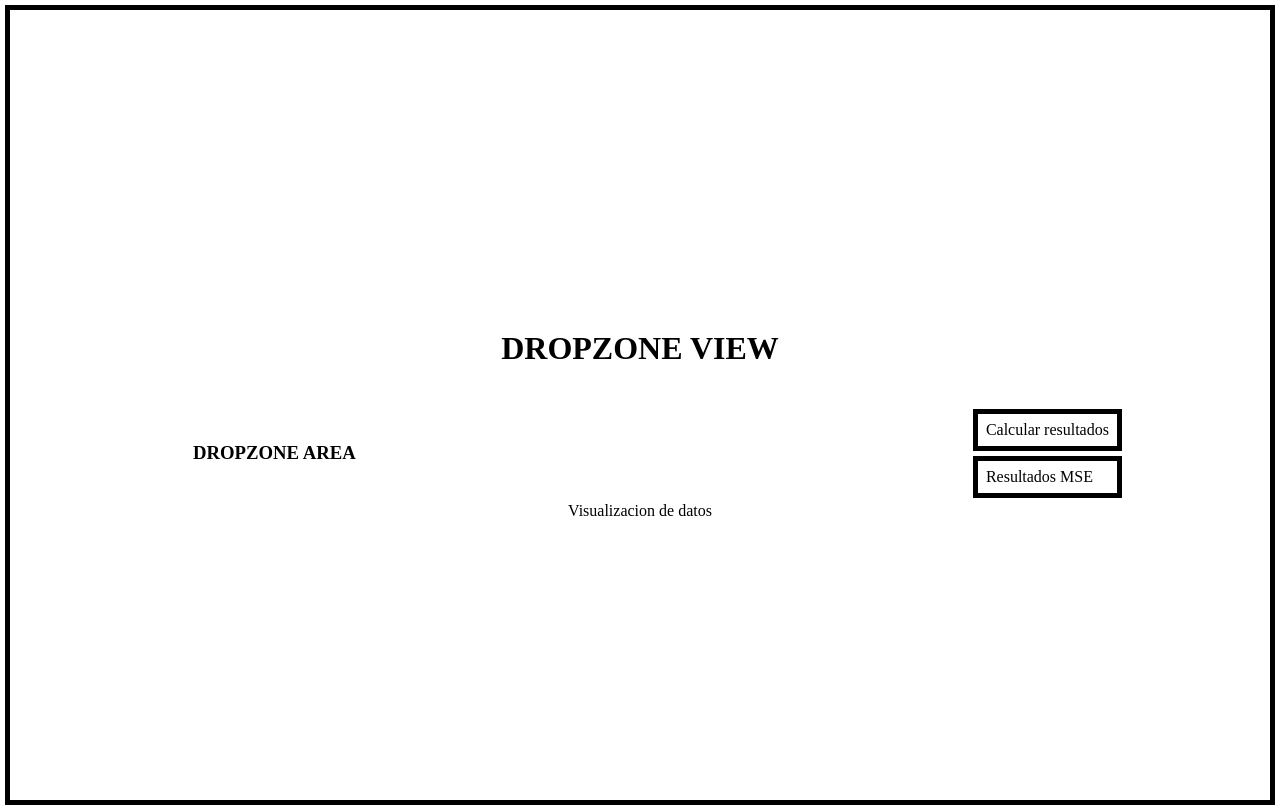
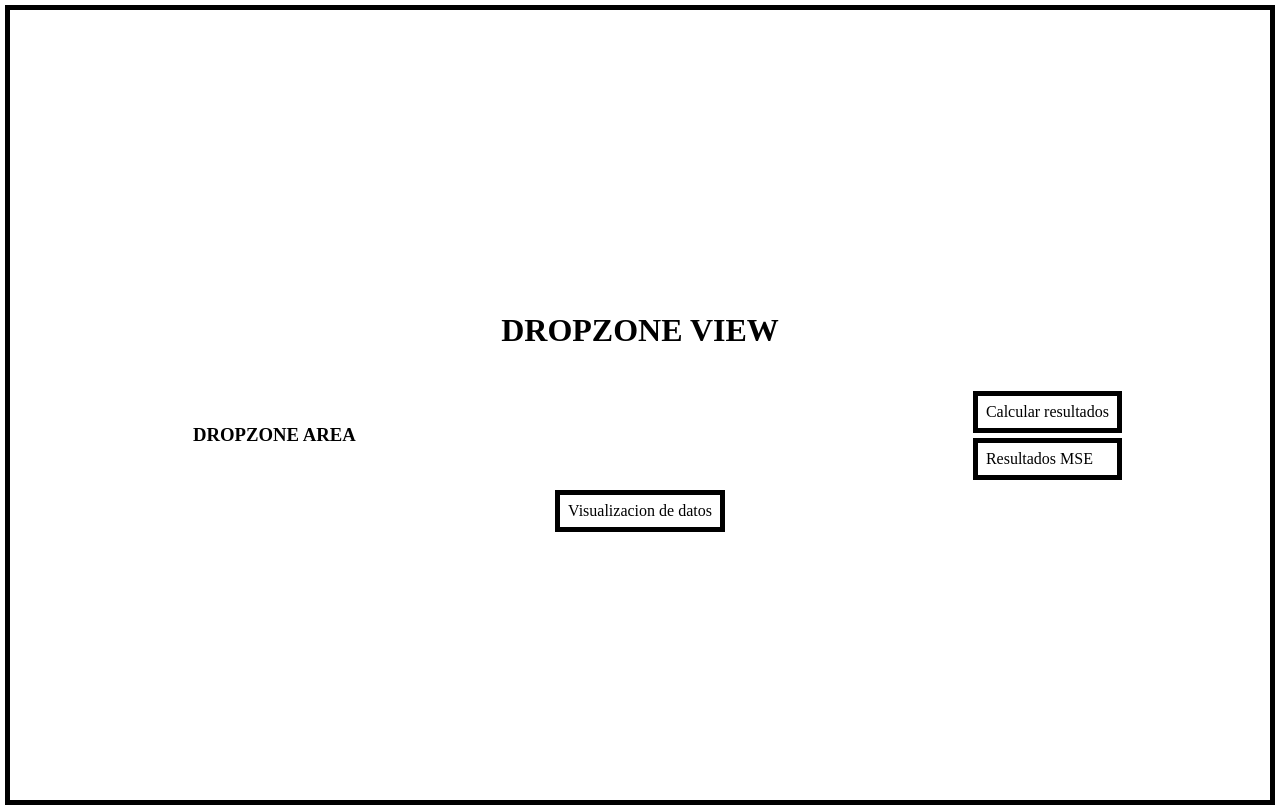
Before and after one commit to jnataliaramirez/hackathon-JOBMadrid, a React (Create React App) app: page / in a window 1280 px wide. Built offline with nearby package versions, Linux system fonts and the light colour scheme.

Commit message:
fix file router

```diff
--- a/src/components/App.js
+++ b/src/components/App.js
@@ -1,15 +1,14 @@
 // styles
 import '../styles/reset.css';
 import '../styles/App.css';
+import { Layout } from './screen/Layout';
 import { AppRouter } from '../router/AppRouter';
-import { Layout } from './screen/Layout';
 
 function App() {
   return (
     <div>
-      <Layout />
+      <AppRouter />
     </div>
   );
 }
-
 export default App;
--- a/src/router/AppRouter.js
+++ b/src/router/AppRouter.js
@@ -7,7 +7,7 @@
     return (
         <BrowserRouter>
             <Routes>
-                <Route path="/login" element={<Layout />} />
+                <Route path="/" element={<Layout />} />
             </Routes>
         </BrowserRouter>
     )
--- a/src/styles/layout.css
+++ b/src/styles/layout.css
@@ -34,3 +34,9 @@
     padding: 1vh;
     margin: 5px;
 }
+
+.main__foot{
+    border: solid black 5px;
+    padding: 1vh;
+    margin: 5px;
+}
```
